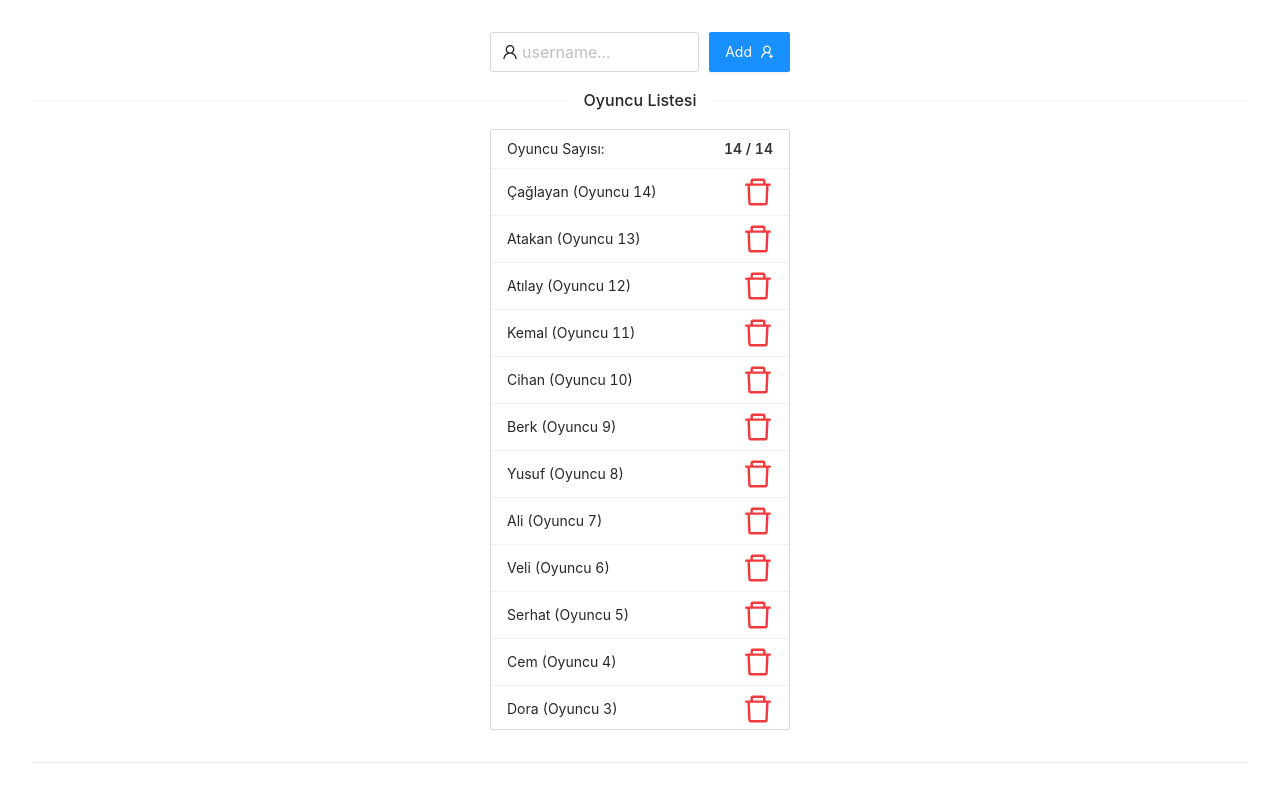
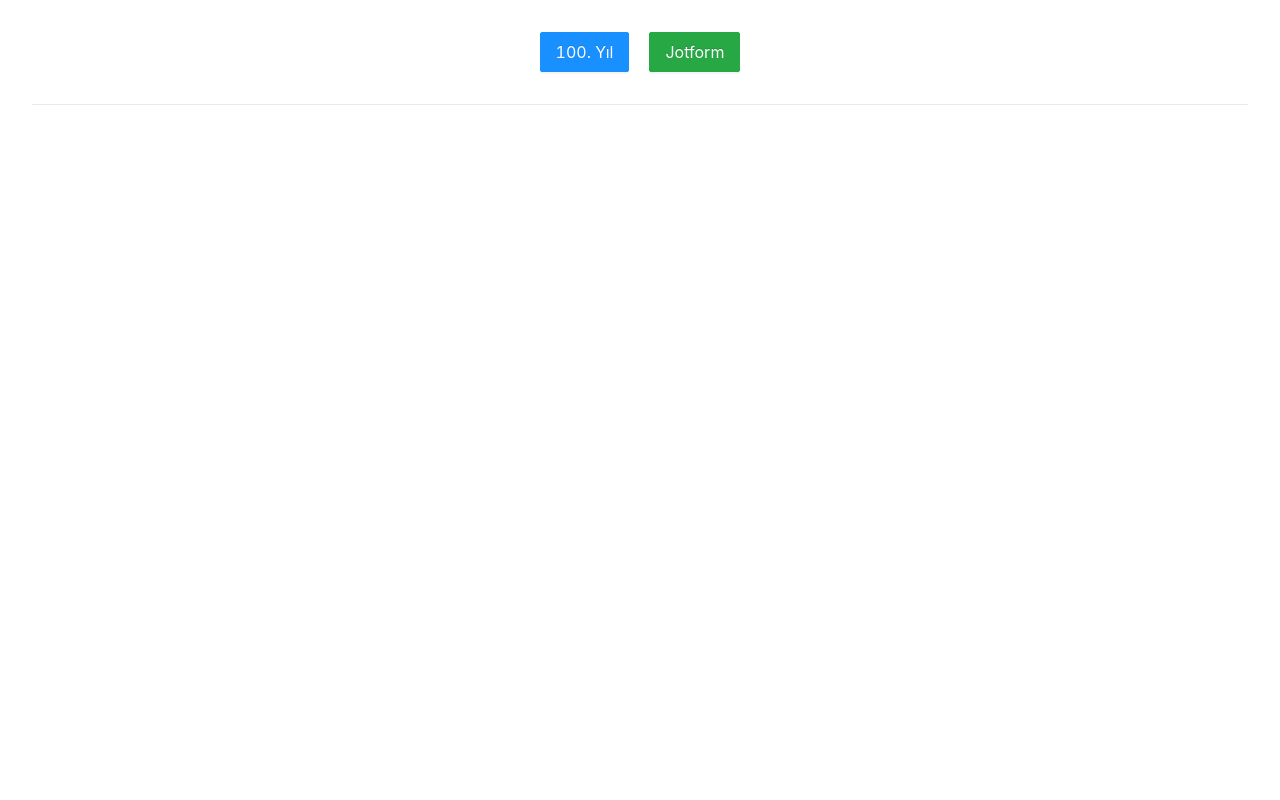
Before and after one commit to CaglayanYanikoglu/halisaha, a Next.js app: page / in a window 1280 px wide. Built offline with nearby package versions, Linux system fonts and the light colour scheme.

Commit message:
Home :: Added menu for two soccer game.

```diff
--- a/pages/index.js
+++ b/pages/index.js
@@ -1,6 +1,6 @@
-import Head from 'next/head'
-import styles from '../styles/Home.module.scss'
-import PlayerList from '../components/List';
+import Head from 'next/head';
+import Link from 'next/link';
+import styles from '../styles/Home.module.scss';
 
 export default function Home() {
   return (
@@ -12,12 +12,17 @@ export default function Home() {
       </Head>
 
       <main className={styles.main}>
-        <PlayerList />
+        <div className={styles.menuWrapper}>
+          <Link href="/yuzuncu-yil">
+            <a className="ant-btn ant-btn-primary ant-btn-lg">100. Yıl</a>
+          </Link>
+          <Link href="/jotform">
+            <a className="ant-btn ant-btn-primary ant-btn-lg" style={{ background: '#28a745', borderColor: '#28a745' }}>Jotform</a>
+          </Link>
+        </div>
       </main>
 
-      <footer className={styles.footer}>
-
-      </footer>
+      <footer className={styles.footer}></footer>
     </div>
   )
 }
--- a/styles/Home.module.scss
+++ b/styles/Home.module.scss
@@ -117,3 +117,11 @@
   color: red;
   float: right;
 }
+
+.menuWrapper {
+  display: flex;
+  justify-content: center;
+  gap: 0 20px;
+  width: 100%;
+
+}
```
Also changed, not shown: components/SoccerMain/index.js (added, +22 -0 lines), pages/jotform/index.js (added, +11 -0 lines), pages/yuzuncu-yil/index.js (added, +10 -0 lines).
